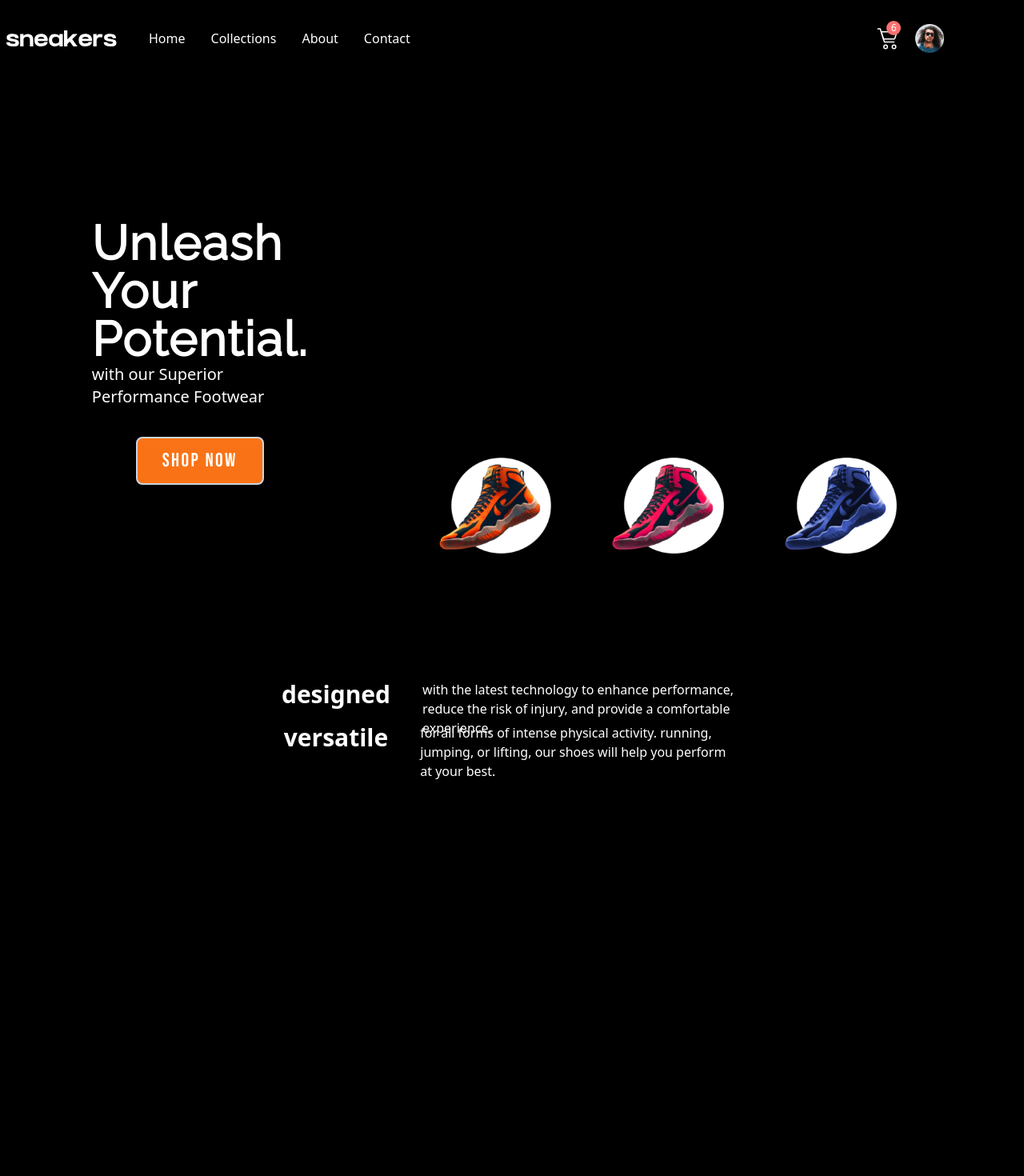
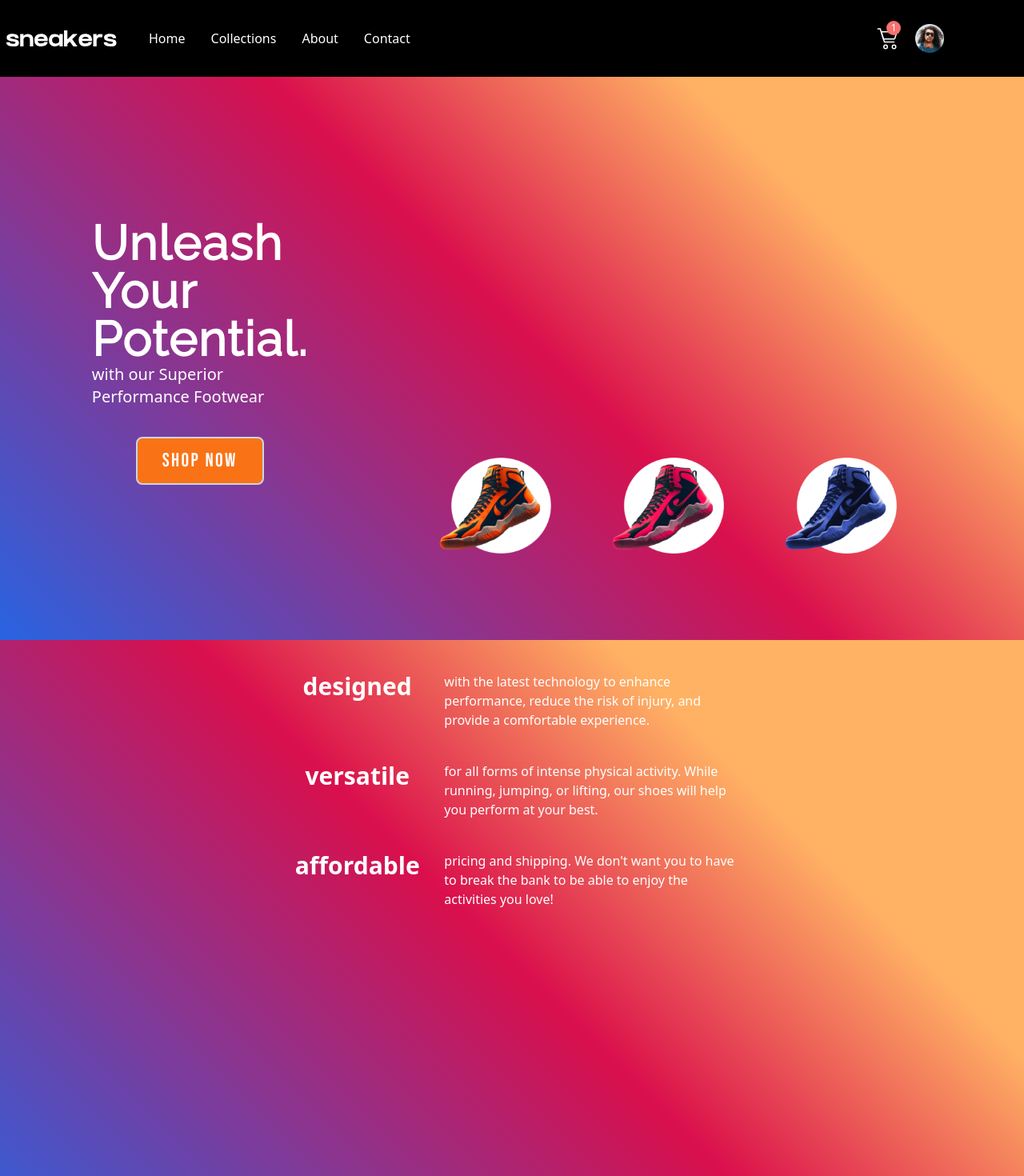
Before and after one commit to henry-shih4/shoes, a React (Create React App) app: page / in a window 1280 px wide. Shown: the top 1470 px of the page at 80% size. Built offline with nearby package versions, Linux system fonts and the light colour scheme.

Commit message:
added scroll animations
framer motion and react-intersection-observer

```diff
--- a/package.json
+++ b/package.json
@@ -9,6 +9,7 @@
     "framer-motion": "^8.5.0",
     "react": "^18.2.0",
     "react-dom": "^18.2.0",
+    "react-intersection-observer": "^9.4.1",
     "react-router-dom": "^6.6.2",
     "react-scripts": "5.0.1",
     "web-vitals": "^2.1.4"
--- a/src/App.css
+++ b/src/App.css
@@ -10,7 +10,7 @@ html {
 }
 
 #main-background {
-  /* background: linear-gradient(
+  background: linear-gradient(
     225deg,
     rgba(255, 178, 100, 1) 25%,
     rgb(218, 15, 76) 50%,
@@ -18,7 +18,7 @@ html {
   );
   background-size: 200% 200%;
   background-attachment: fixed;
-  animation: move 12s ease infinite; */
+  animation: move 12s ease infinite;
 }
 
 @keyframes move {
--- a/src/components/AnimatedRoutes.js
+++ b/src/components/AnimatedRoutes.js
@@ -11,7 +11,7 @@ function AnimatedRoutes() {
   const location = useLocation();
 
   return (
-    <AnimatePresence initial={false}>
+    <AnimatePresence initial={true}>
       <Routes location={location} key={location.pathname}>
         <Route path="/" element={<Home />}></Route>
         <Route path="/collection" element={<Collection />}></Route>
--- a/src/components/CartContext.js
+++ b/src/components/CartContext.js
@@ -5,51 +5,6 @@ const CartContext = createContext();
 
 function CartProvider(props) {
   const [cartItems, setCartItems] = useState([
-    {
-      name: "Elevate Pro",
-      id: 3,
-      image: "/images/shoe-elevate-pro.png",
-      name: "Elevate Pro",
-      price: "125",
-      quantity: 1,
-      variation: "1",
-    },
-    {
-      name: "Elevate Pro",
-      id: 3,
-      image: "/images/shoe-elevate-pro.png",
-      name: "Elevate Pro",
-      price: "125",
-      quantity: 1,
-      variation: "1",
-    },
-    {
-      name: "Elevate Pro",
-      id: 3,
-      image: "/images/shoe-elevate-pro.png",
-      name: "Elevate Pro",
-      price: "125",
-      quantity: 1,
-      variation: "1",
-    },
-    {
-      name: "Elevate Pro",
-      id: 3,
-      image: "/images/shoe-elevate-pro.png",
-      name: "Elevate Pro",
-      price: "125",
-      quantity: 1,
-      variation: "1",
-    },
-    {
-      name: "Elevate Pro",
-      id: 3,
-      image: "/images/shoe-elevate-pro.png",
-      name: "Elevate Pro",
-      price: "125",
-      quantity: 1,
-      variation: "1",
-    },
     {
       name: "Elevate Pro",
       id: 3,
--- a/src/pages/Home.js
+++ b/src/pages/Home.js
@@ -1,27 +1,37 @@
 import { useNavigate } from "react-router-dom";
-import { useState } from "react";
-
-import { motion as m, useScroll } from "framer-motion";
+import { useState, useEffect } from "react";
+import { useInView } from "react-intersection-observer";
+import { motion as m, useAnimation } from "framer-motion";
 
 export default function Home() {
   const navigate = useNavigate();
   const [activeShoe, setActiveShoe] = useState("white");
-  const { scrollYProgress } = useScroll();
+  const control = useAnimation();
+  const [ref, inView] = useInView();
 
-  const cardVariants = {
-    offscreen: {
-      y: 25,
-    },
-    onscreen: {
-      y: 50,
-      rotate: -10,
+  const container = {
+    hidden: { opacity: 0 },
+    show: {
+      opacity: 1,
       transition: {
-        type: "spring",
-        bounce: 0.4,
-        duration: 0.8,
+        delayChildren: 0.5,
+        staggerChildren: 0.5,
       },
     },
   };
+
+  const item = {
+    hidden: { opacity: 0 },
+    show: { opacity: 1, transition: { duration: 1 } },
+  };
+
+  useEffect(() => {
+    if (inView) {
+      control.start("show");
+    } else {
+      control.start("hidden");
+    }
+  }, [control, inView]);
 
   return (
     <>
@@ -142,36 +152,55 @@ export default function Home() {
           </div>
         </div>
         <div className=" h-screen w-screen flex justify-center items-start text-white">
-          <div className="flex flex-col justify-center items-center gap-y-8 w-[80%] h-max ">
+          <div className="pt-10 flex flex-col justify-center items-center w-[80%] h-max">
             <m.div
-              initial={{ y: 300 }}
-              whileInView={{ y: 50 }}
-              transition={{
-                type: "spring",
-                bounce: 0.4,
-                duration: 0.8,
-              }}
-              className="flex gap-x-10 md:flex-row "
+              variants={container}
+              initial="hidden"
+              animate={control}
+              ref={ref}
+              className="space-y-8"
             >
-              <div className="font-bold text-3xl text-center">designed</div>
+              <m.div
+                variants={item}
+                className="w-full flex flex-col justify-center items-center md:flex-row md:items-start"
+              >
+                <div className="w-full text-xl font-bold text-center mr-4 md:text-3xl md:w-1/3">
+                  designed
+                </div>
 
-              <div className="max-w-[400px]">
-                <div>
+                <div className="w-[320px] text-center md:text-left md:w-2/3 md: max-w-[400px]">
                   with the latest technology to enhance performance, reduce the
                   risk of injury, and provide a comfortable experience.
                 </div>
-              </div>
+              </m.div>
+              <m.div
+                variants={item}
+                className="pt-2 flex flex-col justify-center items-center md:flex-row md:items-start"
+              >
+                <div className="w-full font-bold text-xl text-center mr-4 md:text-3xl md:w-1/3">
+                  versatile
+                </div>
+
+                <div className="w-[320px] text-center md:text-left md:w-2/3 md: max-w-[400px]">
+                  for all forms of intense physical activity. While running,
+                  jumping, or lifting, our shoes will help you perform at your
+                  best.
+                </div>
+              </m.div>
+              <m.div
+                variants={item}
+                className="pt-2 flex flex-col justify-center items-center w-max md:flex-row md:items-start"
+              >
+                <div className="w-full font-bold text-xl text-center mr-4 md:text-3xl md:w-1/3">
+                  affordable
+                </div>
+
+                <div className="w-[320px] text-center md:text-left md:w-2/3 md:max-w-[400px]">
+                  pricing and shipping. We don't want you to have to break the
+                  bank to be able to enjoy the activities you love!
+                </div>
+              </m.div>
             </m.div>
-            <div className="flex gap-x-10 md:flex-row">
-              <div className="font-bold text-3xl text-center">versatile</div>
-
-              <div className="max-w-[400px]">
-                <div>
-                  for all forms of intense physical activity. running, jumping,
-                  or lifting, our shoes will help you perform at your best.
-                </div>
-              </div>
-            </div>
           </div>
         </div>
       </m.div>
```
Also changed, not shown: 1 other file (tests, documents, lock files or other folders).
